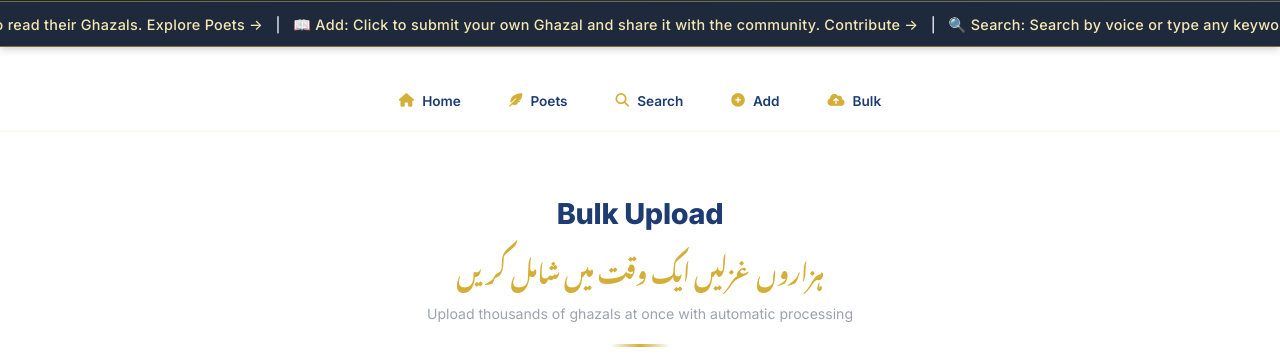
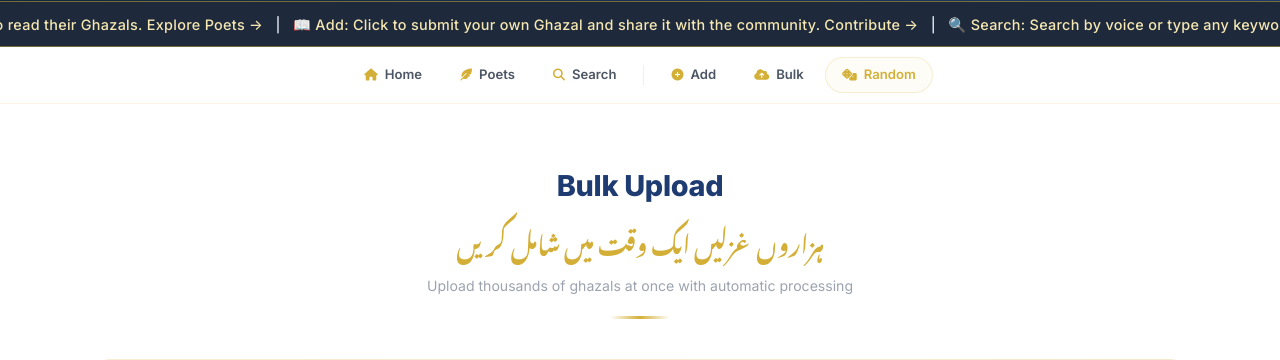
Before and after one commit to zahid-digitalhumanities/ucpc-poetry-archive, a Flask app: template templates/bulk.html in a window 1280 px wide. Shown: the part 231-591 px from the top of the page. Run offline with Flask 3, Linux system fonts and the light colour scheme; the template is opened without the code that fills it, so the values that code supplies are empty; some libraries are stand-ins or nearby versions; some web fonts are replaced.

Commit message:
Update navbar.html

```diff
--- a/templates/navbar.html
+++ b/templates/navbar.html
@@ -1,7 +1,6 @@
-<nav class="bg-white border-b border-gold-light/30 sticky top-0 z-50 navbar">
-    <div class="max-w-6xl mx-auto px-4">
-        <div class="flex flex-wrap justify-center gap-2 py-3 relative">
-
+<nav class="navbar" id="mainNavbar">
+    <div class="navbar-inner">
+        <div class="navbar-links">
 
             <a href="/" class="nav-link {% if request and request.endpoint == 'main.index' %}active{% endif %}">
                 <i class="fas fa-home"></i> Home
@@ -12,53 +11,135 @@
             <a href="/search" class="nav-link {% if request and request.endpoint == 'search.search_page' %}active{% endif %}">
                 <i class="fas fa-search"></i> Search
             </a>
+
+            <span class="nav-separator"></span>
+
             <a href="/ghazals/add" class="nav-link {% if request and request.endpoint == 'ghazals.add_ghazal' %}active{% endif %}">
                 <i class="fas fa-plus-circle"></i> Add
             </a>
             <a href="/bulk" class="nav-link {% if request and request.endpoint == 'bulk.bulk_upload' %}active{% endif %}">
                 <i class="fas fa-cloud-upload-alt"></i> Bulk
             </a>
+            <a href="/random" class="nav-link nav-link-accent">
+                <i class="fas fa-dice"></i> Random
+            </a>
+
         </div>
     </div>
 </nav>
 
 <style>
+    .navbar {
+        background: white;
+        border-bottom: 1px solid rgba(212,175,55,0.12);
+        position: sticky;
+        top: 0;
+        z-index: 50;
+        transition: box-shadow 0.3s ease;
+    }
+    .navbar.scrolled {
+        box-shadow: 0 4px 20px rgba(0,0,0,0.06);
+    }
+    .navbar-inner {
+        max-width: 1100px;
+        margin: 0 auto;
+        padding: 0 1.5rem;
+    }
+    .navbar-links {
+        display: flex;
+        flex-wrap: wrap;
+        justify-content: center;
+        align-items: center;
+        gap: 4px;
+        padding: 0.65rem 0;
+    }
+
+    /* Separator between browse and contribute */
+    .nav-separator {
+        width: 1px;
+        height: 20px;
+        background: rgba(212,175,55,0.2);
+        margin: 0 6px;
+        flex-shrink: 0;
+    }
+
+    /* Link base */
     .nav-link {
-        padding: 8px 20px;
-        border-radius: 40px;
+        padding: 7px 16px;
+        border-radius: 50px;
         font-weight: 600;
-        font-size: 0.85rem;
-        transition: all 0.2s;
+        font-size: 0.82rem;
+        transition: all 0.2s ease;
         display: inline-flex;
         align-items: center;
-        gap: 8px;
-        color: #1E3C72;
-        background: none;
-        border: none;
-        cursor: pointer;
+        gap: 7px;
+        color: #4b5563;
+        text-decoration: none;
+        border: 1.5px solid transparent;
+        white-space: nowrap;
     }
     .nav-link i {
+        font-size: 0.75rem;
+        color: var(--gold);
+        transition: color 0.2s;
+    }
+
+    /* Hover */
+    .nav-link:hover {
+        color: var(--primary);
+        background: rgba(212,175,55,0.06);
+        border-color: rgba(212,175,55,0.12);
+    }
+    .nav-link:hover i {
         color: var(--gold);
     }
-    .nav-link:hover, .nav-link.active {
+
+    /* Active state */
+    .nav-link.active {
         background: var(--primary);
         color: white;
+        border-color: var(--primary);
+        box-shadow: 0 2px 8px rgba(30,60,114,0.2);
     }
-    .nav-link:hover i, .nav-link.active i {
+    .nav-link.active i {
         color: var(--gold-light);
     }
-    button.nav-link {
-        background: none;
-        font-family: inherit;
+
+    /* Random accent link — always gold-tinted */
+    .nav-link-accent {
+        color: var(--gold);
+        border-color: rgba(212,175,55,0.2);
+        background: rgba(212,175,55,0.04);
+    }
+    .nav-link-accent:hover {
+        background: linear-gradient(135deg, var(--gold), var(--gold-light));
+        color: var(--primary-dark);
+        border-color: var(--gold);
+        box-shadow: 0 2px 10px rgba(212,175,55,0.25);
+    }
+    .nav-link-accent:hover i {
+        color: var(--primary-dark);
+    }
+
+    /* ── Responsive ── */
+    @media (max-width: 768px) {
+        .navbar-inner { padding: 0 0.75rem; }
+        .navbar-links { gap: 2px; padding: 0.5rem 0; }
+        .nav-link {
+            padding: 6px 10px;
+            font-size: 0.76rem;
+            gap: 5px;
+        }
+        .nav-link i { font-size: 0.7rem; }
+        .nav-separator { margin: 0 3px; height: 16px; }
+        .nav-link span.link-label { display: none; }
     }
 </style>
 
 <script>
-    function goBack() {
-        if (document.referrer && document.referrer !== "") {
-            window.history.back();
-        } else {
-            window.location.href = "/";
-        }
-    }
+    // Scroll shadow
+    const navbar = document.getElementById('mainNavbar');
+    window.addEventListener('scroll', () => {
+        navbar.classList.toggle('scrolled', window.scrollY > 10);
+    }, { passive: true });
 </script>
```
